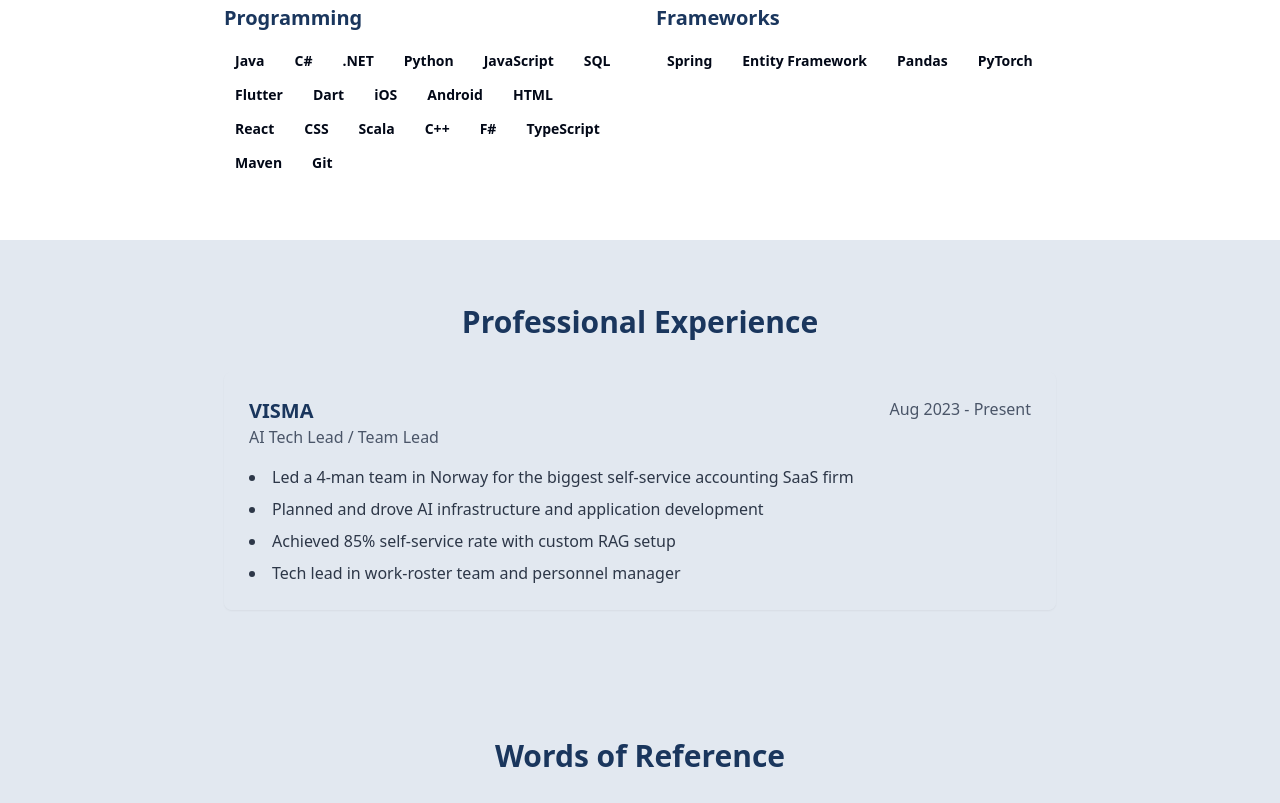
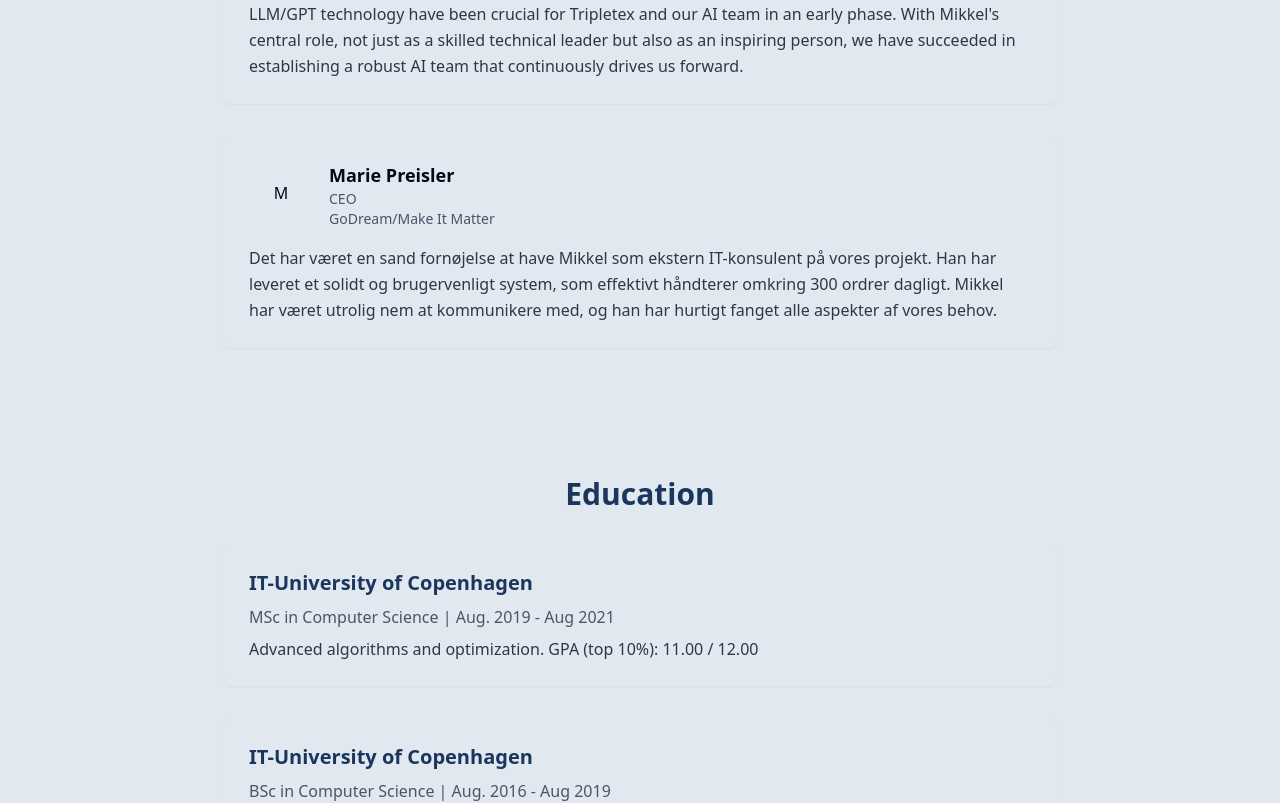
Before and after one commit to joakiti/career-craft-portal, a React (Vite) app: page / in a window 1280 px wide. Shown: the part 1062-1865 px from the top of the page. Built offline with nearby package versions, Linux system fonts and the light colour scheme.

Commit message:
Move testimonials section up
Reposition the testimonials section to be directly below the introduction paragraph in the Index component for improved layout and flow.
[skip gpt_engineer]

```diff
--- a/src/pages/Index.tsx
+++ b/src/pages/Index.tsx
@@ -25,6 +25,9 @@ const Index = () => {
           </p>
         </div>
       </section>
+
+      {/* Testimonials Section - Moved here */}
+      <Testimonials />
 
       {/* Education Section */}
       <section className="py-16 bg-primary-light px-4 animate-slide-in">
@@ -95,9 +98,6 @@ const Index = () => {
         </div>
       </section>
 
-      {/* Testimonials Section */}
-      <Testimonials />
-
       {/* Contact Section */}
       <footer className="py-8 bg-primary text-white text-center">
         <div className="container max-w-4xl mx-auto">
```
